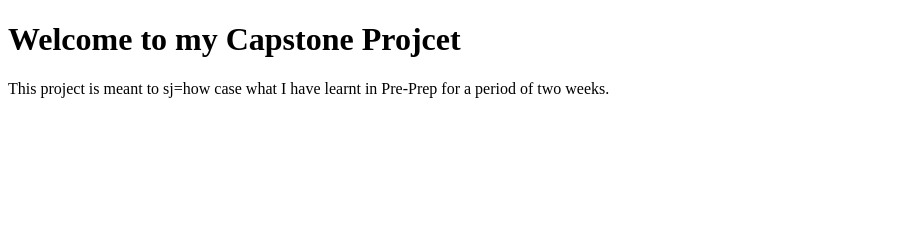
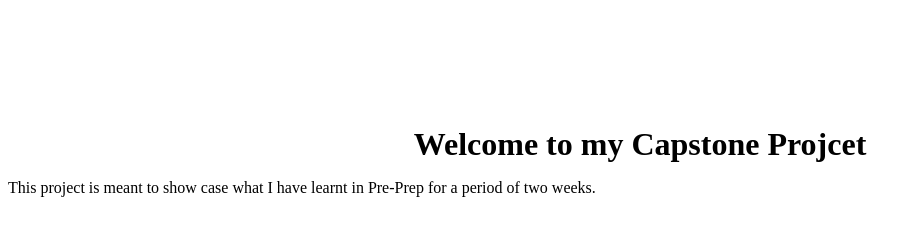
Before and after one commit to Roseoketch/Pre-prep-capstone-, a plain HTML site: page index.html in a window 1280 px wide. Shown: the whole page, without its empty margins (0-922 px from the left). Drawn offline with Linux system fonts and the light colour scheme.

Commit message:
styled h1 and corrected spelling error

```diff
--- a/index.html
+++ b/index.html
@@ -4,10 +4,10 @@
     <meta charset="UTF-8">
     <meta name="viewport" content="width=device-width, initial-scale=1.0">
     <title>Capstone Project</title>
-    <link rel="stylesheet" type="type/text" href="styles.css">
+    <link rel="stylesheet" type="text/css" href="styles.css">
 </head>
 <body>
     <h1>Welcome to my Capstone Projcet</h1>
-    <p>This project is meant to sj=how case what I have learnt in Pre-Prep for a period of two weeks.</p>
+    <p>This project is meant to show case what I have learnt in Pre-Prep for a period of two weeks.</p>
 </body>
 </html>
--- a/styles.css
+++ b/styles.css
@@ -0,0 +1,4 @@
+h1{
+    text-align: center;
+    margin: 10% 30% 0 30%;
+}
```
